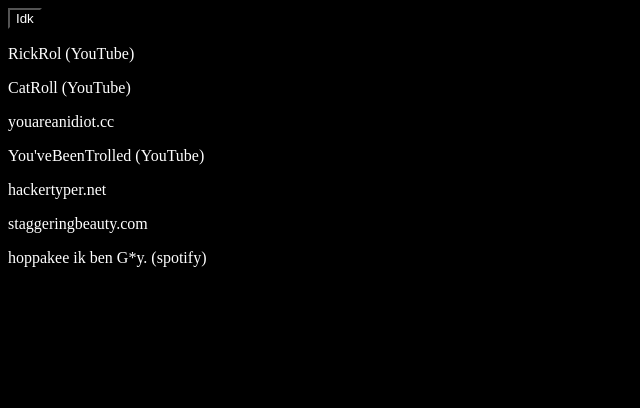
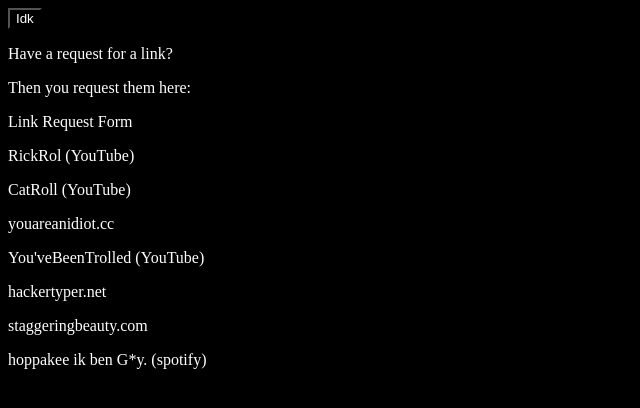
Before and after one commit to YouTubeTroll/YouTubeTroll.github.io, a plain HTML site: page All-Troll-Links.html in a window 1280 px wide. Shown: the whole page, without its empty margins (0-640 px from the left). Drawn offline with Linux system fonts and the light colour scheme.

Commit message:
Update All-Troll-Links.html with link request form
Added a link request form and updated content.

```diff
--- a/All-Troll-Links.html
+++ b/All-Troll-Links.html
@@ -8,6 +8,10 @@
 </head>
 <body>
     <button id="back">Idk</button>
+    <p>Have a request for a link?</p>
+    <p>Then you request them here:</p>
+    <p><a href:"https://forms.gle/U6oP1mPQfSMxmMhf9">Link Request Form</a></p>
+    <p></p>
     <p>RickRol (YouTube)</p>
     <p>CatRoll (YouTube)</p>
     <p>youareanidiot.cc</p>
```
